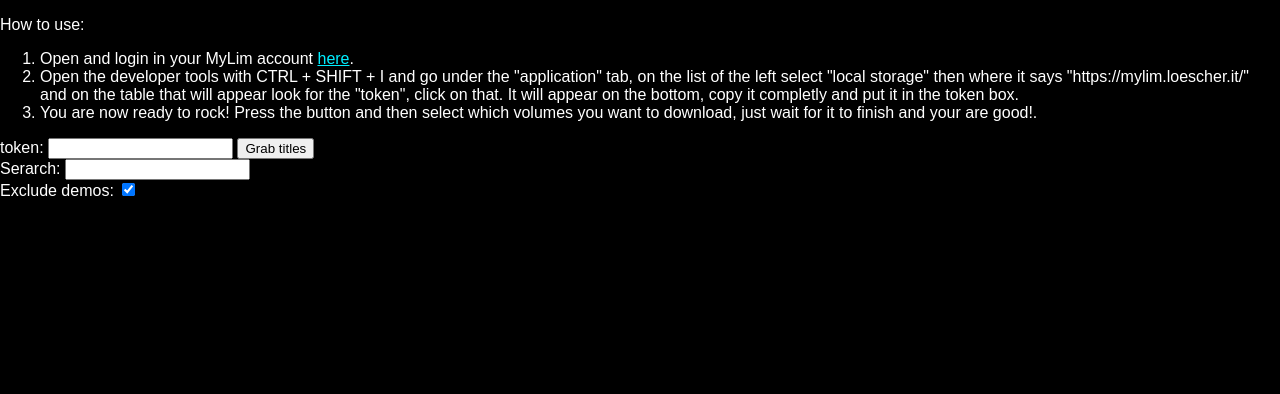
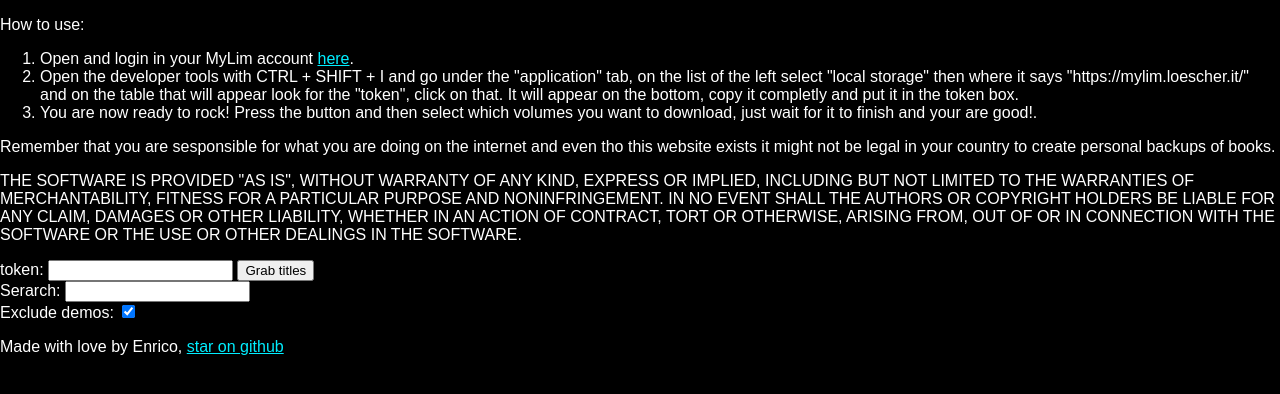
Before and after one commit to Leone25/mylim-downloader, a plain HTML site: page index.html in a window 1280 px wide. Drawn offline with Linux system fonts and the light colour scheme.

Commit message:
Update index.html

```diff
--- a/index.html
+++ b/index.html
@@ -17,14 +17,22 @@
     <li>You are now ready to rock! Press the button and then select which volumes you want to download, just wait for it to finish and your are good!.</li>
   </ol>
 </p>
+<p>
+  Remember that you are sesponsible for what you are doing on the internet and even tho this website exists it might not be legal in your country to create personal backups of books.
+</p>
+<p>
+  THE SOFTWARE IS PROVIDED "AS IS", WITHOUT WARRANTY OF ANY KIND, EXPRESS OR IMPLIED, INCLUDING BUT NOT LIMITED TO THE WARRANTIES OF MERCHANTABILITY, FITNESS FOR A PARTICULAR PURPOSE AND NONINFRINGEMENT. IN NO EVENT SHALL THE AUTHORS OR COPYRIGHT HOLDERS BE LIABLE FOR ANY CLAIM, DAMAGES OR OTHER LIABILITY, WHETHER IN AN ACTION OF CONTRACT, TORT OR OTHERWISE, ARISING FROM, OUT OF OR IN CONNECTION WITH THE SOFTWARE OR THE USE OR OTHER DEALINGS IN THE SOFTWARE.
+</p>
+<p>
 <div id="working" style="display: none;">Working . . .</div>
 token: <input type="text" id="token">
 <input type="button" value="Grab titles" id="the-button"><br>
 Serarch: <input type="text" id="search"><br>
 Exclude demos: <input type="checkbox" checked id="demos">
 <div id="booklist"></div>
-
-
+<p>
+  Made with love by Enrico, <a href="https://github.com/Leone25/hub-young-downloader">star on github</a>
+</p>
 <script src="source/script.js"></script>
 </body>
 </html>
```
